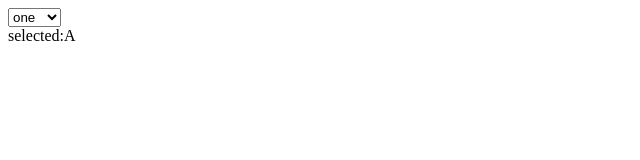
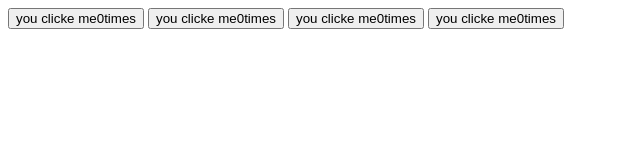
Before and after one commit to xlk1995/Vue-Demo, a plain HTML site: page index.html in a window 1280 px wide. Shown: the whole page, without its empty margins (0-640 px from the left). Drawn offline with nearby package versions, Linux system fonts and the light colour scheme.

Commit message:
组件的基本示例

```diff
--- a/index.html
+++ b/index.html
@@ -8,29 +8,22 @@
 </head>
 <body>
     <div id ="app">
-        <select v-model="selected">
-            <option v-for="option in options" v-bind:value="option.value">
-                {{option.text}}
-            </option>
-        </select>
-        <br>
-        <div>selected:{{selected}}</div>
-
+        <button-counter></button-counter>
+        <button-counter></button-counter>
+        <button-counter></button-counter>
+        <button-counter></button-counter>
    </div>
    <script src="https://cdn.bootcss.com/vue/2.5.16/vue.js"></script>
    <script>
-       var vm = new Vue ({
-           el:'#app',
-           data:{
-               selected:'A',
-               options:[
-                   {text:'one',value:'A'},
-                   {text:'two',value:'B'},
-                   {text:'three',value:'C'}
-
-               ]
-          }
+       Vue.component('button-counter',{
+           data:function(){
+               return{
+                   count:0
+               }
+           },
+           template:'<button v-on:click="count++">you clicke me{{count}}times</button>'
        })
+       new Vue({el:'#app'})
    </script>
 </body>
 </html>
```
